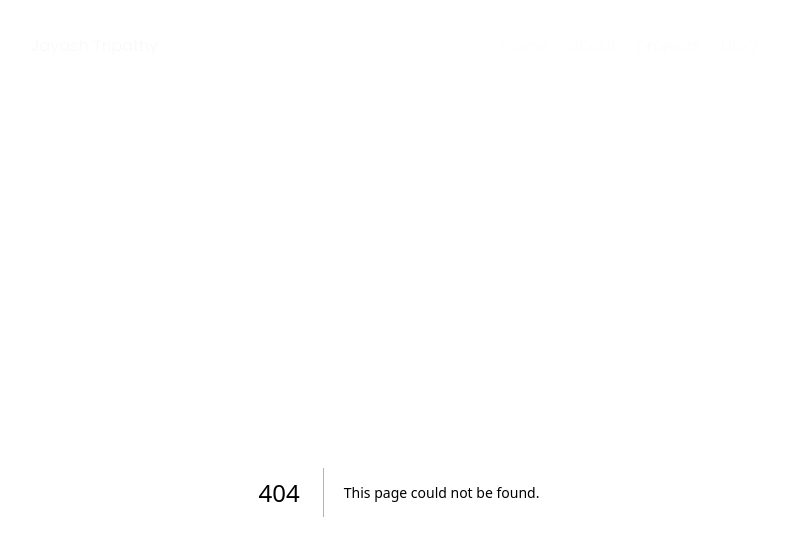
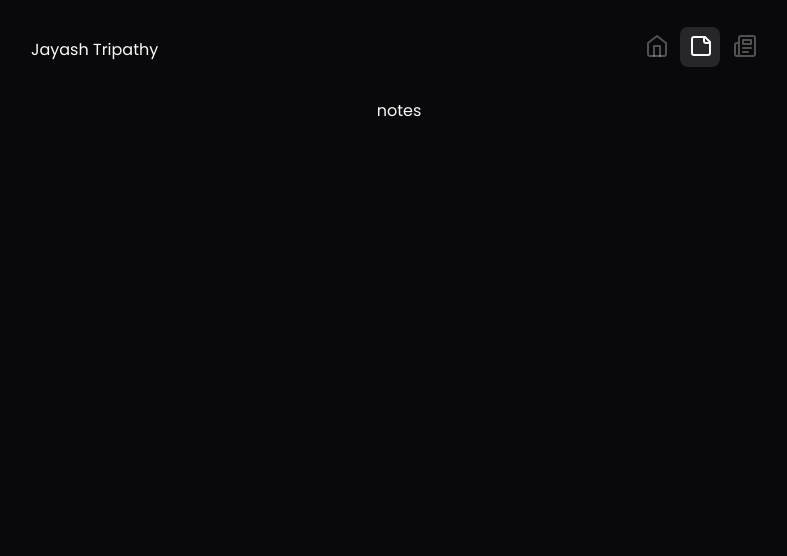
Before and after one commit to JayashTripathy/personal-portfolio, a Next.js app: page /notes in a window 1280 px wide. Before the commit this address had no page. Shown: the top 556 px of the page, without its empty margins (241-1028 px from the left). Built offline with nearby package versions, Linux system fonts and the light colour scheme.

Commit message:
updated the icons

```diff
--- a/app/about/page.tsx
+++ /dev/null
@@ -1,9 +0,0 @@
-import React from "react";
-
-type Props = {};
-
-function Page({}: Props) {
-  return <div>About</div>;
-}
-
-export default Page;
--- /dev/null
+++ b/app/notes/page.tsx
@@ -0,0 +1,11 @@
+import React from 'react'
+
+type Props = {}
+
+function page({}: Props) {
+  return (
+    <div>notes</div>
+  )
+}
+
+export default page
--- a/app/projects/page.tsx
+++ /dev/null
@@ -1,9 +0,0 @@
-import React from "react";
-
-type Props = {};
-
-function Page({}: Props) {
-  return <div>Projects</div>;
-}
-
-export default Page;
--- a/components/sections/contact-form.tsx
+++ b/components/sections/contact-form.tsx
@@ -46,7 +46,6 @@ function ContactForm({}: Props) {
       </div>
     );
   };
-  console.log(state, "DCUHAISHD");
 
   return (
     <form
@@ -56,7 +55,7 @@ function ContactForm({}: Props) {
       <div className=" rounded-2xl  flex gap-5 items-center">
         {info.map((item, i) => (
           <div key={item.label} className="flex gap-1">
-            {item.icon} <Link href={item.link}>{item.label}</Link>
+            {item.icon} <Link href={item.link} target="_self">{item.label}</Link>
           </div>
         ))}
       </div>
--- a/components/ui/NavLinks.tsx
+++ b/components/ui/NavLinks.tsx
@@ -5,7 +5,7 @@ import { usePathname } from "next/navigation";
 import React from "react";
 import { Button } from "./button";
 import { useRouter } from "next/navigation";
-import { X } from "lucide-react";
+import { Home, Newspaper, StickyNote, X } from "lucide-react";
 
 type Props = {};
 
@@ -15,40 +15,37 @@ export const navLinks: {
     x: number;
     y: number;
     w: string;
+    icon: React.ReactNode;
   };
 } = {
   "/": {
     name: "Home",
-    x: 1,
+    x: 2,
     y: -5,
-    w: "65px",
+    w: "40px",
+    icon: <Home />,
   },
-  "/about": {
-    name: "about",
-    x: 70,
+  "/notes": {
+    name: "Notes",
+    x: 45,
     y: -5,
-
-    w: "65px",
-  },
-  "/projects": {
-    name: "projects",
-    x: 135,
-    y: -5,
-
-    w: "85px",
+    w: "40px",
+    icon: <StickyNote />,
   },
   "/blog": {
     name: "blog",
-    x: 220,
+    x: 90,
     y: -5,
-    w: "58px",
+    w: "40px",
+
+    icon: <Newspaper />,
   },
 };
 function NavLinks({}: Props) {
   const pathname = usePathname() as string;
   return (
     <>
-      {Object.entries(navLinks).map(([path, { name }]) => {
+      {Object.entries(navLinks).map(([path, { name, icon }]) => {
         return (
           <Link
             key={path}
@@ -58,7 +55,7 @@ function NavLinks({}: Props) {
               path === pathname && "text-primary font-bold"
             )}
           >
-            {name}
+            {icon}
           </Link>
         );
       })}
```
